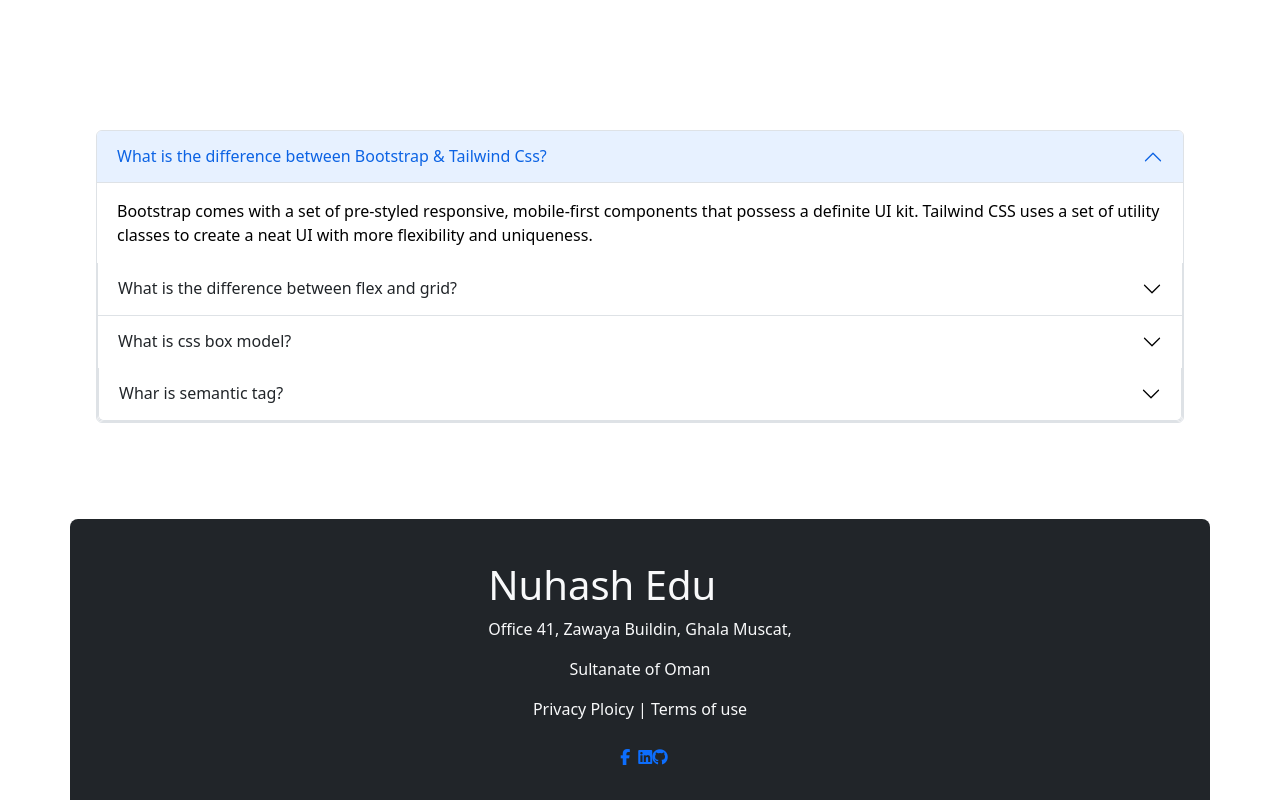
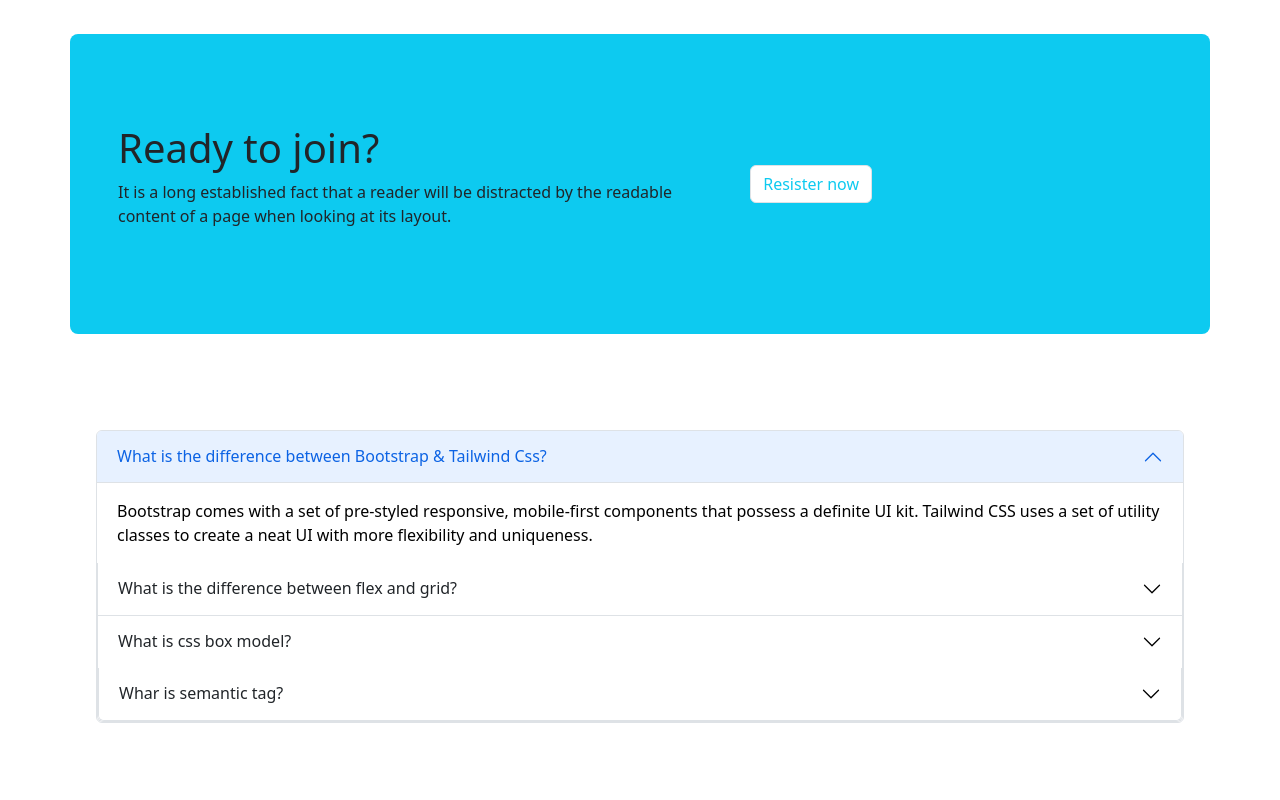
Before and after one commit to nuhash123/nuhash-edu, a plain HTML site: page index.html in a window 1280 px wide. Shown: the part 1880-2680 px from the top of the page. Drawn offline with nearby package versions, Linux system fonts and the light colour scheme.

Commit message:
added resister

```diff
--- a/index.html
+++ b/index.html
@@ -243,6 +243,28 @@
     </div>
     <br>
     <br>
+    <!-- Resister now start -->
+    <section>
+        <section style="height: 300px" id="subscribe"
+            class="container rounded-3 bg-info d-flex justify-content-start ps-5 align-items-center ">
+            <div class="row">
+                <div class="col-lg-9 d-flex align-items-center">
+                    <div>
+                        <h1>Ready to join?</h1>
+                        <p>It is a long established fact that a reader will be distracted by the
+                            readable content of a page when looking at its layout.</p>
+
+
+                    </div>
+                    <div class="col-lg-3">
+                        <div class="d-flex justify-content-end "><button type="button"
+                                class="btn btn-primary bg-white text-info border ">Resister now</button>
+                        </div>
+                    </div>
+                </div>
+        </section>
+    </section>
+    <!-- Resister now end -->
 
     <!-- question start -->
     <section class="m-5 p-5">
@@ -335,10 +357,10 @@
                     <div class="p-2"><a href="https://www.facebook.com/profile.php?id=100006976830686">
                             <i class="fa-brands fa-facebook-f"></i>
                         </a></div>
-                    <div><a href="https://www.linkedin.com/in/nuhash-imroz-6b815b214/">
+                    <div class="p-2"><a href="https://www.linkedin.com/in/nuhash-imroz-6b815b214/">
                             <i class="fa-brands fa-linkedin"></i>
                         </a></div>
-                    <div><a href="https://github.com/nuhash123">
+                    <div class="p-2"><a href="https://github.com/nuhash123">
                             <i class="fa-brands fa-github"></i>
                         </a></div>
                 </div>
```
